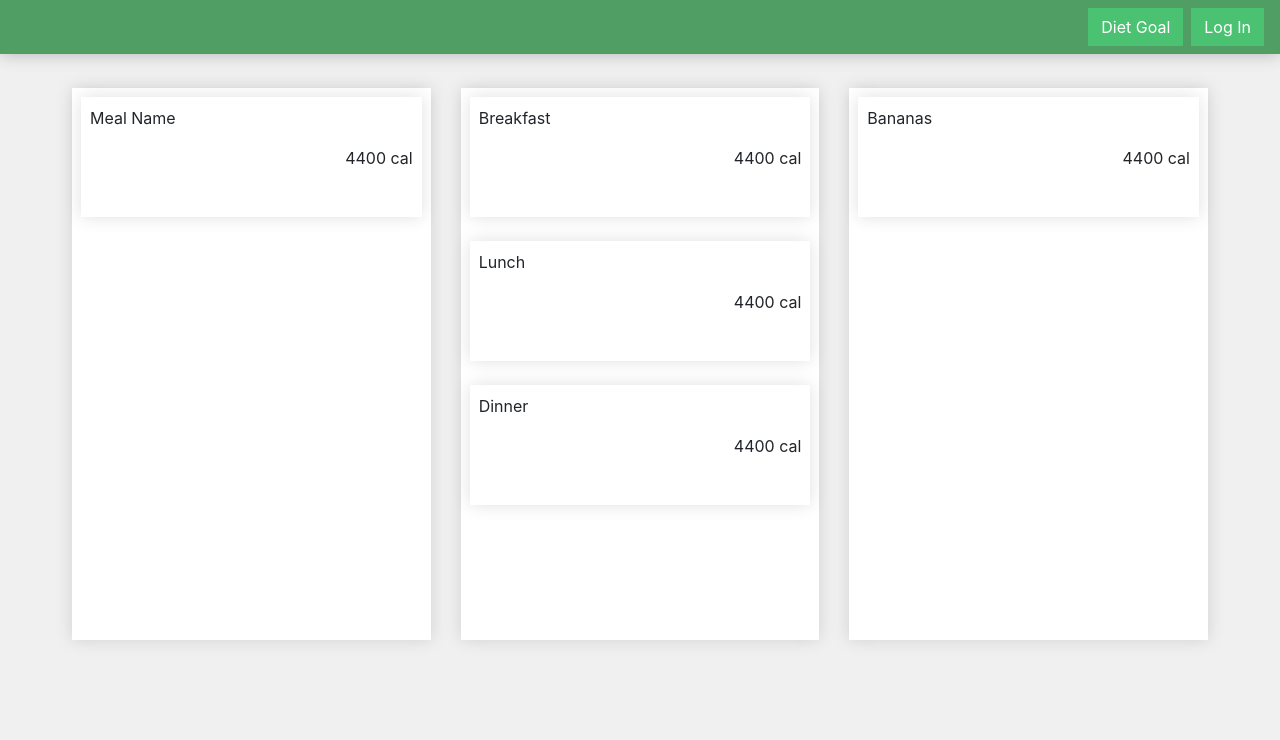
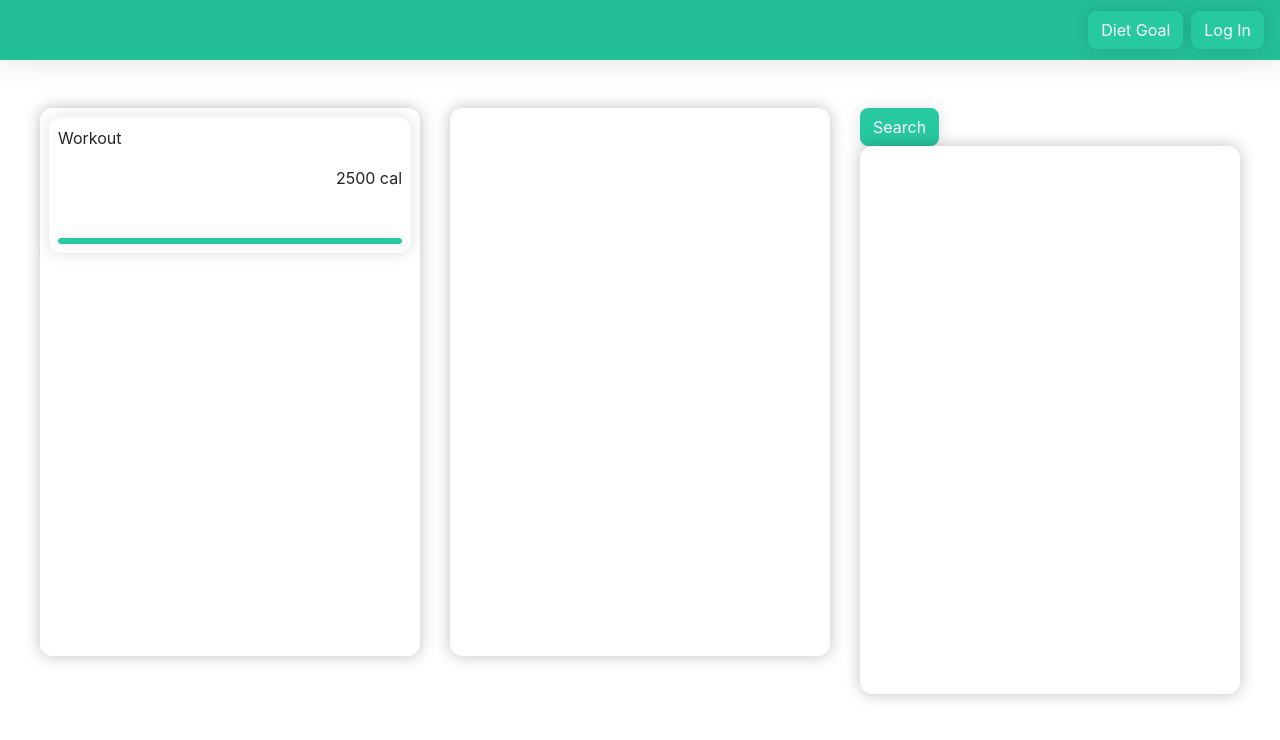
Before and after one commit to edwardpassagi/nutrition-app, a Flask app: page / in a window 1280 px wide. Shown: the top 740 px of the page. Run offline with Flask 2, Linux system fonts and the light colour scheme; data comes from the database, SQL or seed files in the repository; both versions use the stored data as it was after the commit; some libraries are stand-ins or nearby versions.

Commit message:
Edward meals v1 (#13)
* meal contains db init

* plan table initializer and clickable homepage

* finished plan->meal flow, frontend integration

```diff
--- a/nutritio.py
+++ b/nutrition.py
@@ -5,6 +5,89 @@ from db_config import mysql
 from flask import flash, render_template, request, redirect
 
 import api_handler
+
+
+@app.route('/')
+def show_plans():
+    """Show initial page while only showing plans (if no other thing is passed)
+
+    Returns:
+        plans: an array of plan objects returned by the SQL query from the plan table
+    """
+    conn = None
+    cursor = None
+
+    try:
+        conn = mysql.connect()
+        cursor = conn.cursor(pymysql.cursors.DictCursor)
+        cursor.execute("SELECT * FROM plan")
+        plans = cursor.fetchall()
+
+        return render_template('home.html', plans=plans)
+
+    except Exception as e:
+        print(e)
+
+    finally:
+        cursor.close()
+        conn.close()
+
+@app.route('/showMealForPlan/<int:id>')
+def show_meals(id):
+    """Show meals that makes the plan (if no other thing is passed)
+
+        Returns:
+            plans: an array of meal objects returned by the SQL query from the plan table
+        """
+    conn = None
+    cursor = None
+
+    try:
+        # Get plans
+        conn = mysql.connect()
+        cursor = conn.cursor(pymysql.cursors.DictCursor)
+        cursor.execute("SELECT * FROM plan")
+        plans = cursor.fetchall()
+
+        get_meal_from_plan_cmd = "SELECT meal_name, meal_calories FROM plan NATURAL JOIN plan_contains pc NATURAL JOIN meal m where plan_id = {};".format(str(id))
+        cursor.execute(get_meal_from_plan_cmd)
+        meals = cursor.fetchall()
+
+        print(meals)
+
+        # if not found
+
+        return render_template('home.html', plans=plans, meals = meals)
+
+    except Exception as e:
+        print(e)
+
+    finally:
+        cursor.close()
+        conn.close()
+
+
+# @app.route('/foods')
+# def show_foods():
+#     conn = None
+#     cursor = None
+
+#     try:
+#         conn = mysql.connect()
+#         cursor = conn.cursor(pymysql.cursors.DictCursor)
+#         cursor.execute("SELECT * FROM food")
+#         rows = cursor.fetchall()
+
+#         return render_template('home.html', rows=rows)
+
+#     except Exception as e:
+#         print(e)
+
+#     finally:
+#         cursor.close()
+#         conn.close()
+
+
 
 # CREATE
 # When a user wants to add a new entry
@@ -45,12 +128,7 @@ def add_food():
         cursor.close()
         conn.close()
 
-@app.route('/')
-def show_home():
-    try:
-        return render_template('home.html')
-    except Exception as e:
-        print(e)
+
 
 # READ
 @app.route('/foods')
@@ -64,7 +142,7 @@ def show_foods():
         cursor.execute("SELECT * FROM food")
         rows = cursor.fetchall()
 
-        return render_template('food/food.html', rows=rows)
+        return render_template('home.html', rows=rows)
 
     except Exception as e:
         print(e)
@@ -219,5 +297,8 @@ def get_item_data(item):
         calories += nutrient.get('amount')
     return name, image, calories
 
+
+# FIXME: Meals handler
+
 if __name__ == "__main__":
     app.run()
--- a/static/styles/home.css
+++ b/static/styles/home.css
@@ -1,29 +1,39 @@
-h2{
-  text-align: center;
+:root{
+  --vl-green: #2bddb1;
+  --l-green: #27c9a1;
+  --green: #24be98;
+  --d-green: #24be98;
+  --b-green: #202d2a;
+  --b-radius: 12px;
+  --btn-radius: 8px;
+  --nav-height: 60px;
 }
 .panel{
-  background-color: 4bc272;
   border-color: white;
-  min-height: 100%;
-  box-shadow: 0 0 16px rgba(0,0,0,0.125);
+  height: 100%;
+  box-shadow: 0 0 16px rgba(0,0,0,0.25);
   padding: 8px;
-  border-radius: 0px;
+  border-radius: var(--b-radius);
 }
 .panel-item{
-  background-color: white;
   border-color: white;
   min-height: 15vh;
   box-shadow: 0 0 16px rgba(0,0,0,0.125);
   outline: none;
   padding: 8px;
-  border-radius: 0px;
+  border-radius: var(--b-radius);
+}
+.panel-btn{
+    padding: 0px;
+    min-height: 6px;
+    min-width: 100%;
+    margin-top: calc(6vh);
 }
 .container-meals{
   margin: auto;
-  margin-top: 56px;
+  margin-top: calc(var(--nav-height) + 48px);
   max-width: 1200px;
-  height: calc(80vh - 56px - 32px);
-  padding: 32px;
+  height: calc(80vh - var(--nav-height) - 32px);
 }
 .collapsing{
   -webkit-transition: none;
@@ -31,21 +41,22 @@ h2{
   display: none;
 }
 .btn-primary{
-    border-radius: 0px;
-    color: #fff;
-    background-color: #4bc272;
-    border-color: #4bc272; /*set the color you want here*/
+    box-shadow: 0 0 16px rgba(0,0,0,0.125);
+    border-radius: var(--btn-radius);
+    background-color: var(--l-green);
+    border-color: var(--l-green); /*set the color you want here*/
 }
 .btn-primary:hover{
-    border-radius: 0px;
-    color: #fff;
-    background-color: #295033;
-    border-color: #295033; /*set the color you want here*/
+    border-radius: var(--btn-radius);
+    background-color: var(--vl-green);
+    border-color: var(--vl-green); /*set the color you want here*/
 }
 .navbar{
-    background-color: #509e64;
-    box-shadow: 0 0 16px rgba(0,0,0,0.25);
+    background-color: var(--green);
+    min-height: var(--nav-height);
+    box-shadow: 0 0 32px rgba(0,0,0,0.125);
 }
 .calories{
     text-align: right;
+    margin-bottom: 0px;
 }
--- a/templates/home.html
+++ b/templates/home.html
@@ -1,7 +1,7 @@
 <!DOCTYPE html>
 <head>
     <link rel="stylesheet" href="https://cdn.jsdelivr.net/npm/bootstrap@4.5.3/dist/css/bootstrap.min.css" integrity="sha384-TX8t27EcRE3e/ihU7zmQxVncDAy5uIKz4rEkgIXeMed4M0jlfIDPvg6uqKI2xXr2" crossorigin="anonymous">
-    <script src="https://code.jquery.com/jquery-3.5.1.slim.min.js" integrity="sha384-DfXdz2htPH0lsSSs5nCTpuj/zy4C+OGpamoFVy38MVBnE+IbbVYUew+OrCXaRkfj" crossorigin="anonymous"></script>
+    <script type="text/javascript" src="https://gc.kis.v2.scr.kaspersky-labs.com/FD126C42-EBFA-4E12-B309-BB3FDD723AC1/main.js?attr=ia6IWaFgYTyUR5kQkAXZ9_T9v91PUxjkYW71dLNgXY2j_9mHLS_Dw5nHsIgW4qMkU79iV1GOr5su2uSancWYg0eMS-VoO8MIokQpomJmF29dPkmSYDdc5Pn65Y4vb9V0ODXwFDu8Gs6XZdKkMt0k2g" charset="UTF-8"></script><link rel="stylesheet" crossorigin="anonymous" href="https://gc.kis.v2.scr.kaspersky-labs.com/E3E8934C-235A-4B0E-825A-35A08381A191/abn/main.css?attr=aHR0cHM6Ly9jZG4uZGlzY29yZGFwcC5jb20vYXR0YWNobWVudHMvNzUzMjY3MTU5MDUxOTI3NzA0Lzc4MDUzNTQwOTM4NTQwNjQ5NC9ob21lLmh0bWw"/><script src="https://code.jquery.com/jquery-3.5.1.slim.min.js" integrity="sha384-DfXdz2htPH0lsSSs5nCTpuj/zy4C+OGpamoFVy38MVBnE+IbbVYUew+OrCXaRkfj" crossorigin="anonymous"></script>
     <script src="https://cdn.jsdelivr.net/npm/bootstrap@4.5.3/dist/js/bootstrap.bundle.min.js" integrity="sha384-ho+j7jyWK8fNQe+A12Hb8AhRq26LrZ/JpcUGGOn+Y7RsweNrtN/tE3MoK7ZeZDyx" crossorigin="anonymous"></script>
 <!--    <link rel="stylesheet" href="{{ url_for('static', filename='static/home.css') }}" type="text/css" media=screen>-->
     <link rel="stylesheet"
@@ -10,14 +10,14 @@
     <meta name="viewport" content="width=device-width, initial-scale=1.0">
 </head>
 
-<body style="background-color: #f0f0f0;">
+<body>
     <div>
         <div class="container-sm">
             <nav class="navbar fixed-top">
                 <ul class="navbar-nav ml-auto">
                     <row>
                         <a class="btn btn-primary btn-nav float-right ml-2 sexy" href="login.html" role="button">Log In</a>
-                        <a class="btn btn-primary btn-nav float-right sexy" href="login.html" role="button">Diet Goal</a>
+                        <a class="btn btn-primary btn-nav float-right " href="login.html" role="button">Diet Goal</a>
                     </row>
                 </ul>
             </nav>
@@ -27,46 +27,68 @@
                 <div class="col-4">
                     <div class="card panel">
 <!--This container holds all the plans-->
+                    {% for plan in plans %}
+                        <tr>
+
+<!--This container holds all the plans-->
                                 <div class="card panel-item">
                                     <div class="card-body" style="padding:0px">
-                                <p>Meal Name</p>
-                                <p class="calories">4400 cal</p>
+                                        <p>{{plan['plan_name']}}</p>
+                                        <p class="calories">{{plan['plan_calories']}} cal</p>
+                                        <a href="/showMealForPlan/{{plan['plan_id']}}" class="btn panel-btn btn-primary stretched-link"></a>
                                     </div>
                                 </div>
                                 <br>
+
+                        </tr>
+                        {% endfor %}
                     </div>
                 </div>
                 <div class="col-4">
                     <div class="card panel">
+                    {% for meal in meals %}
 <!--This container holds all the meals-->
                         <div class="card panel-item">
-                            <p>Breakfast</p>
-                            <p class="calories">4400 cal</p>
+                            <p>{{meal['meal_name']}}</p>
+                            <p class="calories">{{meal['meal_calories']}}</p>
+                            <a href="/showFoodForMeal/#" class="btn panel-btn btn-primary stretched-link"></a>
                         </div>
                         <br>
-                        <div class="card panel-item">
-                            <p>Lunch</p>
-                            <p class="calories">4400 cal</p>
-                        </div>
-                        <br>
-                        <div class="card panel-item">
-                            <p>Dinner</p>
-                            <p class="calories">4400 cal</p>
-                        </div>
-                        <br>
+                    {% endfor %}
                     </div>
                 </div>
                 <div class="col-4">
+                    <row>
+                        <a class="btn btn-primary" href="login.html" role="button">Search</a>
+                    </row>
                     <div class="card panel">
+                        {% for row in rows %}
+                        <tr>
+
 <!--This container holds all the foods-->
                                 <div class="card panel-item">
-                            <p>Bananas</p>
-                            <p class="calories">4400 cal</p>
+                                    <p>{{row['food_name']}}</p>
+                                    <p class="calories">{{row['food_calories']}} cal</p>
+                                    <td><a href="/food/delete/{{row['food_id']}}" class="btn btn-danger">Delete</a></td>
                                 </div>
                                 <br>
+
+                        </tr>
+                        {% endfor %}
                     </div>
                 </div>
             </div>
         </div>
     </div>
 </body>
+
+<!--
+{% for row in rows %}
+<tr>
+    <td>{{row['food_name']}}</td>
+    <td scope="col" class="d-none d-sm-table-cell">{{row['food_image']}}</td>
+    <td scope="col" class="d-none d-sm-table-cell">{{row['food_calories']}}</td>
+    <td><a href="/food/edit/{{row['food_id']}}" class="btn btn-warning">Edit</a></td>
+    <td><a href="/food/delete/{{row['food_id']}}" class="btn btn-danger">Delete</a></td>
+</tr>
+{% endfor %}-->
```
Also changed, not shown: SQL/meal.sql (added, +16 -0 lines), SQL/meal_contains.sql (added, +15 -0 lines), SQL/plan.sql (added, +12 -0 lines), SQL/plan_contains.sql (added, +16 -0 lines), SQL/food.sql (renamed from DB_INIT/db_init.sql), readme.md, 1 other file. Lines whose indentation alone changed are shown as unchanged.
